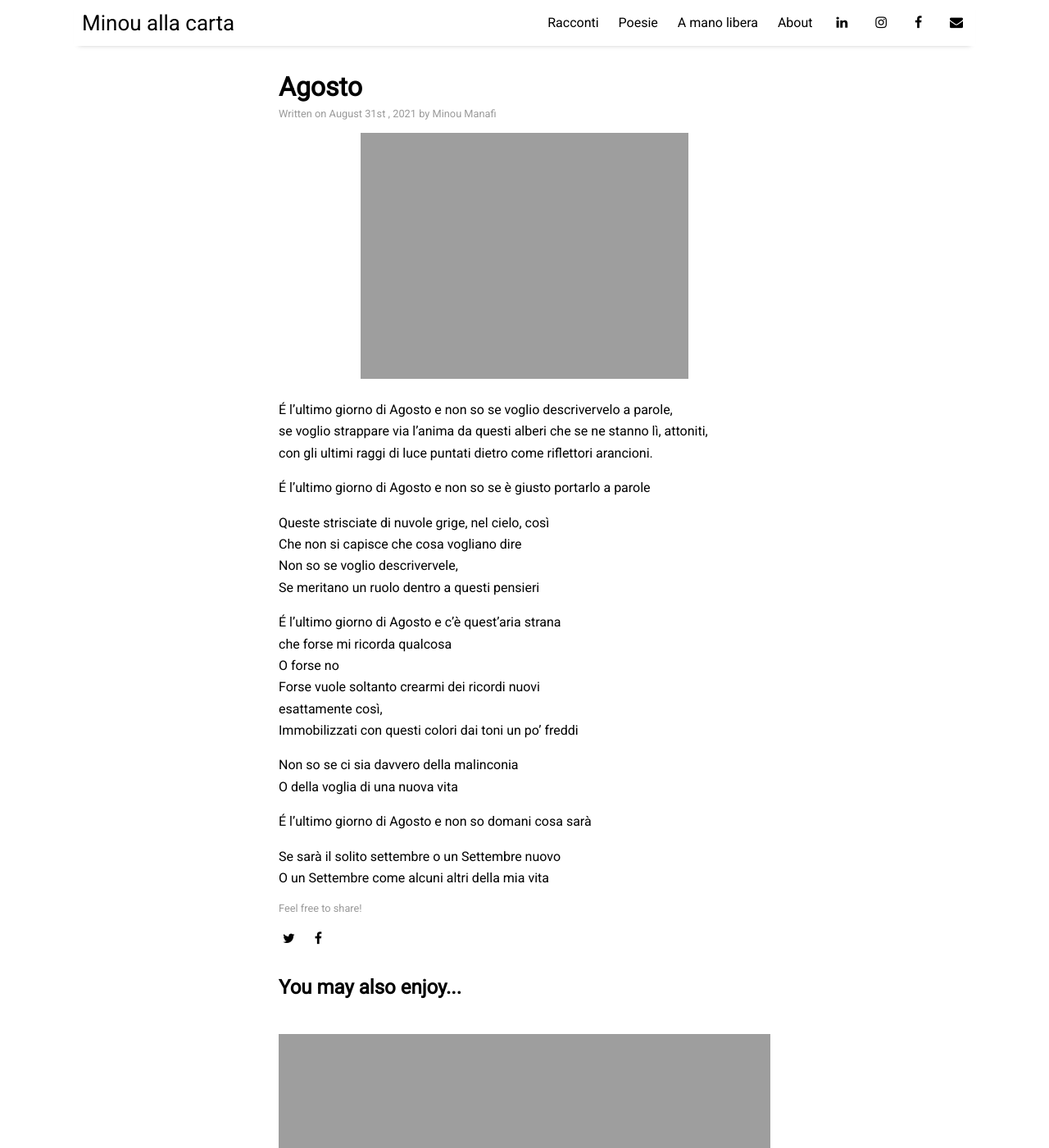
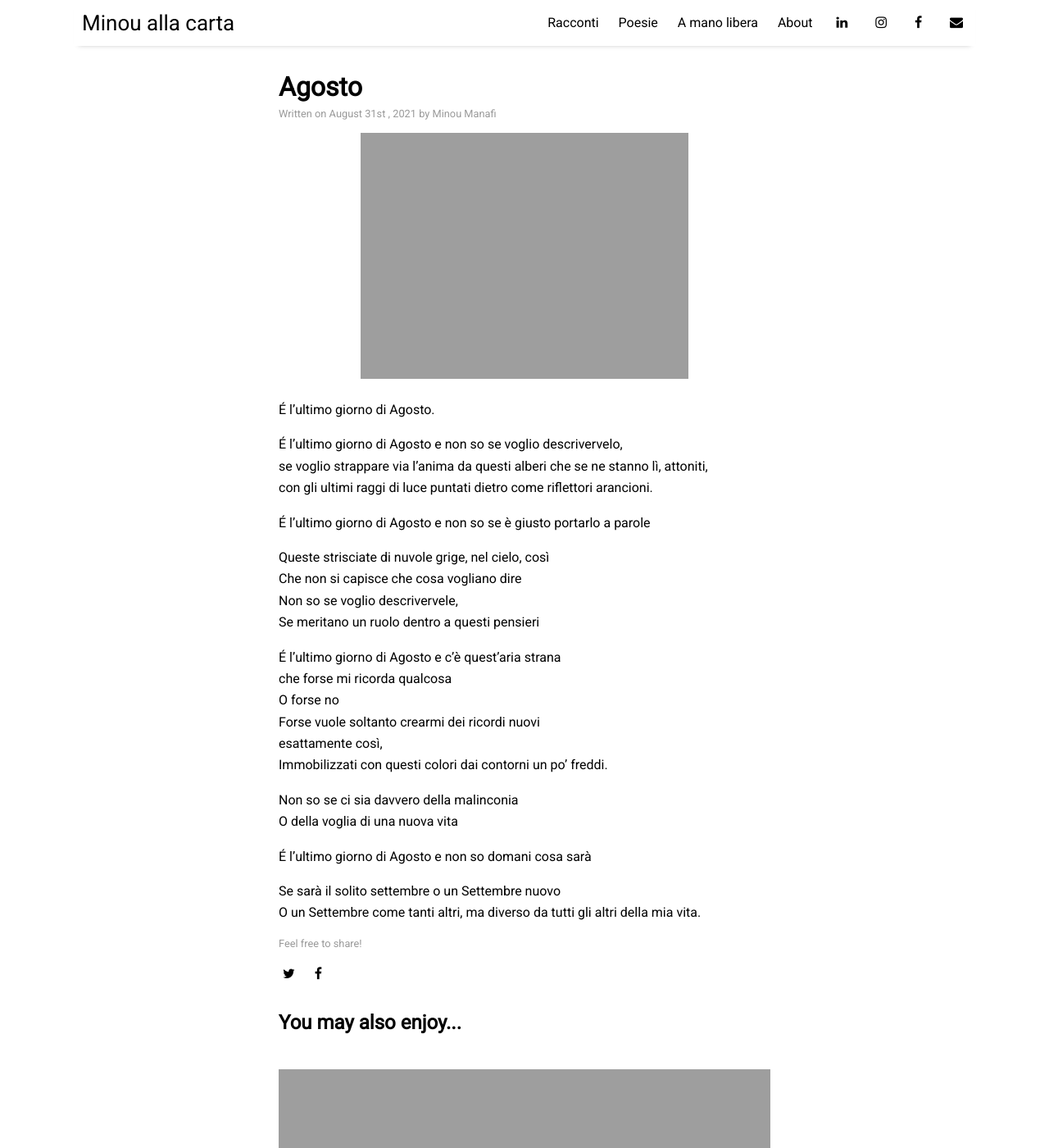
Before and after one commit to minou-anastasia/minou-anastasia.github.io, a Jekyll site: the page built from _posts/2021-08-31-agosto.md, in a window 1280 px wide and 1400 px high. Shown: the whole window at 82% size. Built offline with Jekyll 4.4.1, drawn with Linux system fonts in a browser that asks for light colours; nearby versions of some CDN libraries.

Commit message:
add some changes to 'Agosto'

```diff
--- a/_posts/2021-08-31-agosto.md
+++ b/_posts/2021-08-31-agosto.md
@@ -7,7 +7,9 @@ tags: [a-mano-libera]
 image: agosto.jpg
 ---
 
-É l'ultimo giorno di Agosto e non so se voglio descrivervelo a parole,
+É l'ultimo giorno di Agosto.
+
+É l'ultimo giorno di Agosto e non so se voglio descrivervelo,
 se voglio strappare via l'anima da questi alberi che se ne stanno lì, attoniti,
 con gli ultimi raggi di luce puntati dietro come riflettori arancioni.
 
@@ -23,7 +25,7 @@ che forse mi ricorda qualcosa
 O forse no
 Forse vuole soltanto crearmi dei ricordi nuovi
 esattamente così,
-Immobilizzati con questi colori dai toni un po' freddi
+Immobilizzati con questi colori dai contorni un po' freddi.
 
 Non so se ci sia davvero della malinconia
 O della voglia di una nuova vita
@@ -31,4 +33,4 @@ O della voglia di una nuova vita
 É l'ultimo giorno di Agosto e non so domani cosa sarà
 
 Se sarà il solito settembre o un Settembre nuovo
-O un Settembre come alcuni altri della mia vita
+O un Settembre come tanti altri, ma diverso da tutti gli altri della mia vita.
```
